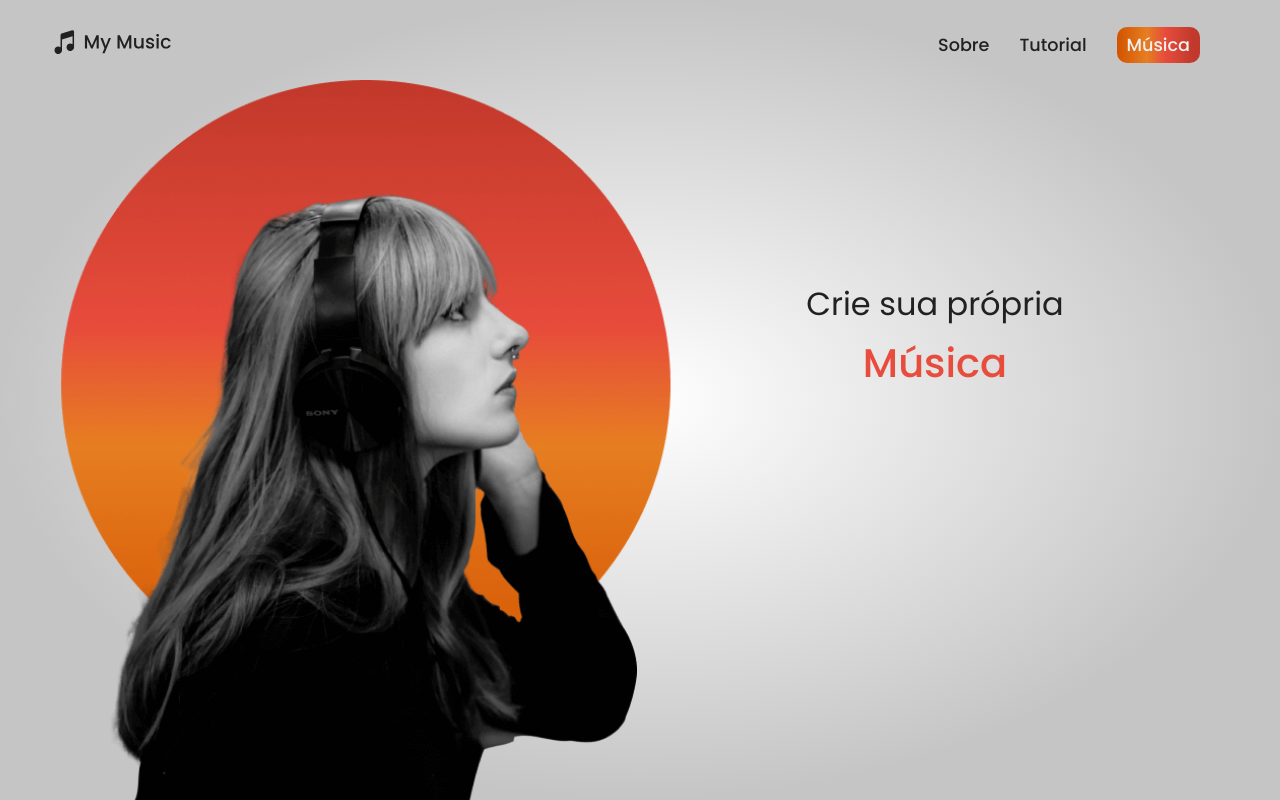
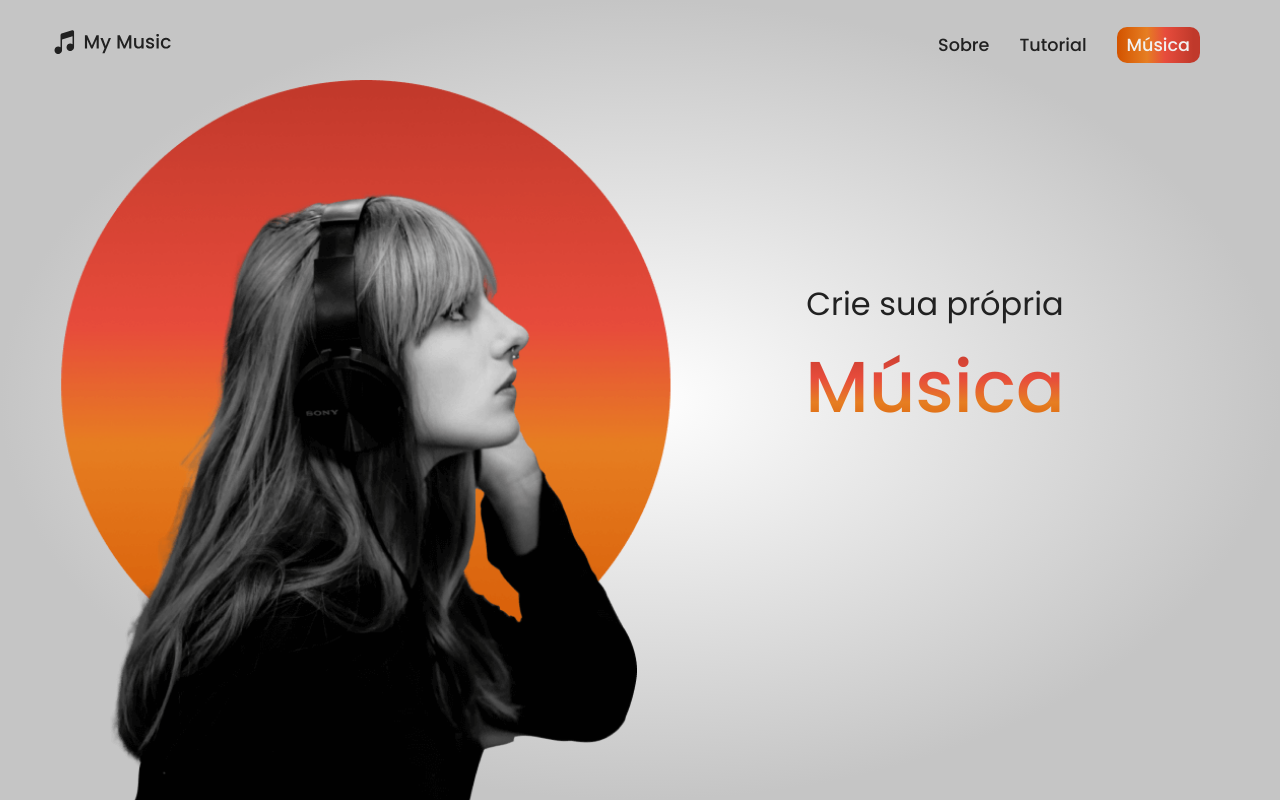
Before and after one commit to rafael-vaz/music-maker, a website: page index.html in a window 1280 px wide. Drawn offline with Linux system fonts and the light colour scheme; no server answers.

Commit message:
novo estilo de texto

```diff
--- a/style/style.css
+++ b/style/style.css
@@ -184,15 +184,23 @@ body {
   font-family: "Poppins", sans-serif;
   font-weight: 400;
   color: #212121;
-  font-size: 2rem;
+  font-size:2rem;
   margin-bottom: 5px;
 }
 
 .text-container h1 {
   font-family: "Poppins", sans-serif;
   font-weight: 500;
-  color: #e74c3c;
-  font-size: 2.5rem;
+  font-size: 72px;
+  background: -webkit-linear-gradient(
+    #c0392b 7.89%,
+    #e74c3c 41.95%,
+    #e67e22 64.02%,
+    #d35400 99.04%
+  );
+  -webkit-background-clip: text;
+  -webkit-text-fill-color: transparent;
+  font-size: 4.5rem;
 }
 
 .btn-menu {
```
Also changed, not shown: image/preview.png, index.html (line endings or trailing spaces).
